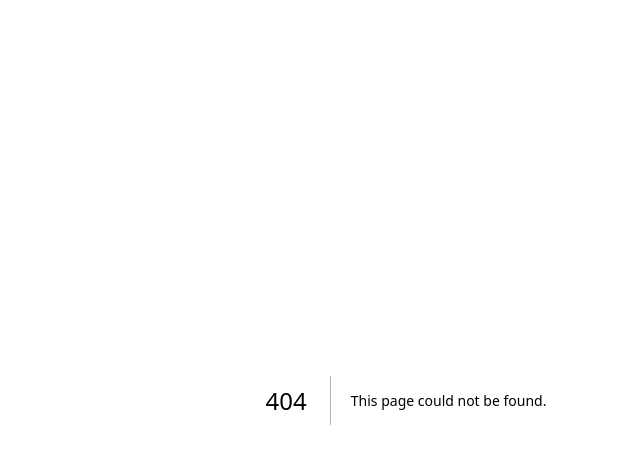
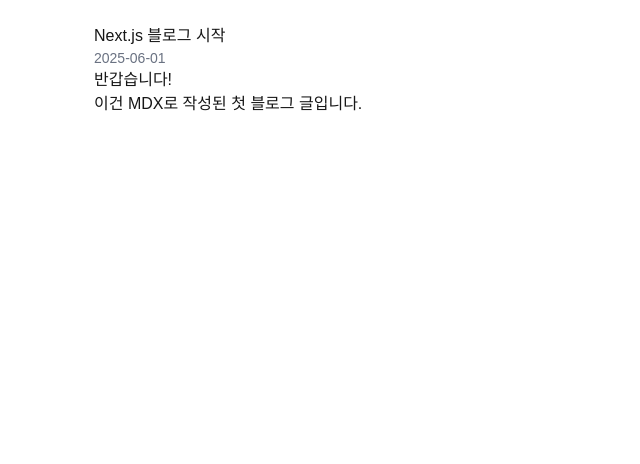
Before and after one commit to krokerdile/hyunu-blog, a Next.js app: page /blog/hello-blog in a window 1280 px wide. Before the commit this address had no page. Shown: the top 464 px of the page, without its empty margins (234-874 px from the left). Built offline with nearby package versions, Linux system fonts and the light colour scheme.

Commit message:
기능: 블로그 글 상세 페이지 구현 (compileMDX 기반)
- /blog/[slug] 경로에서 MDX 글을 compileMDX로 렌더링
- frontmatter에서 title, date 추출하여 출력
- custom MDX 타입 선언 파일 추가

```diff
--- /dev/null
+++ b/src/app/blog/[slug]/page.tsx
@@ -0,0 +1,25 @@
+import fs from "fs";
+import path from "path";
+import { compileMDX } from "next-mdx-remote/rsc";
+
+interface Params {
+  params: { slug: string };
+}
+
+export default async function BlogPostPage({ params }: Params) {
+  const filePath = path.join(process.cwd(), "content/posts", `${params.slug}.mdx`);
+  const source = fs.readFileSync(filePath, "utf-8");
+
+  const { content, frontmatter } = await compileMDX({
+    source,
+    options: { parseFrontmatter: true },
+  });
+
+  return (
+    <article className="prose dark:prose-invert p-6 max-w-2xl mx-auto">
+      <h1>{frontmatter.title}</h1>
+      <p className="text-gray-500 text-sm">{frontmatter.date}</p>
+      {content}
+    </article>
+  );
+}
--- /dev/null
+++ b/src/app/blog/page.tsx
@@ -0,0 +1,23 @@
+// app/blog/page.tsx
+import { getAllPosts } from "@/lib/mdx";
+import Link from "next/link";
+
+export default function BlogListPage() {
+  const posts = getAllPosts();
+
+  return (
+    <main className="p-6 max-w-xl mx-auto">
+      <h1 className="text-3xl font-bold mb-6">블로그 글 목록</h1>
+      <ul className="space-y-4">
+        {posts.map((post) => (
+          <li key={post.slug}>
+            <Link href={`/blog/${post.slug}`} className="text-blue-600 hover:underline">
+              {post.title}
+            </Link>
+            <p className="text-sm text-gray-500">{post.date}</p>
+          </li>
+        ))}
+      </ul>
+    </main>
+  );
+}
--- /dev/null
+++ b/src/types/next-mdx-remote-rsc.d.ts
@@ -0,0 +1,13 @@
+// src/types/next-mdx-remote-rsc.d.ts
+declare module "next-mdx-remote/rsc" {
+  export function compileMDX<T = any>(options: {
+    source: string;
+    components?: Record<string, React.ComponentType<any>>;
+    options?: {
+      parseFrontmatter?: boolean;
+    };
+  }): Promise<{
+    content: JSX.Element;
+    frontmatter: T;
+  }>;
+}
```
